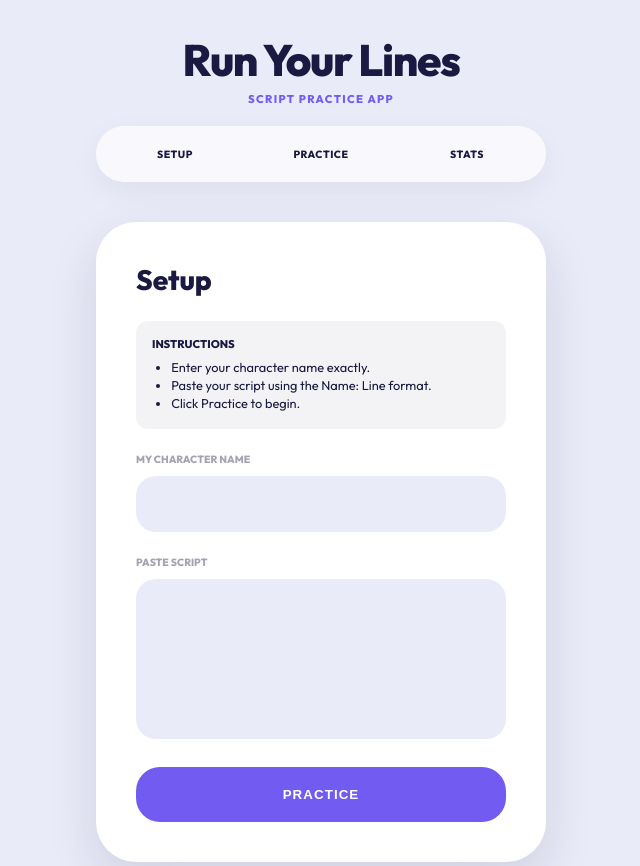
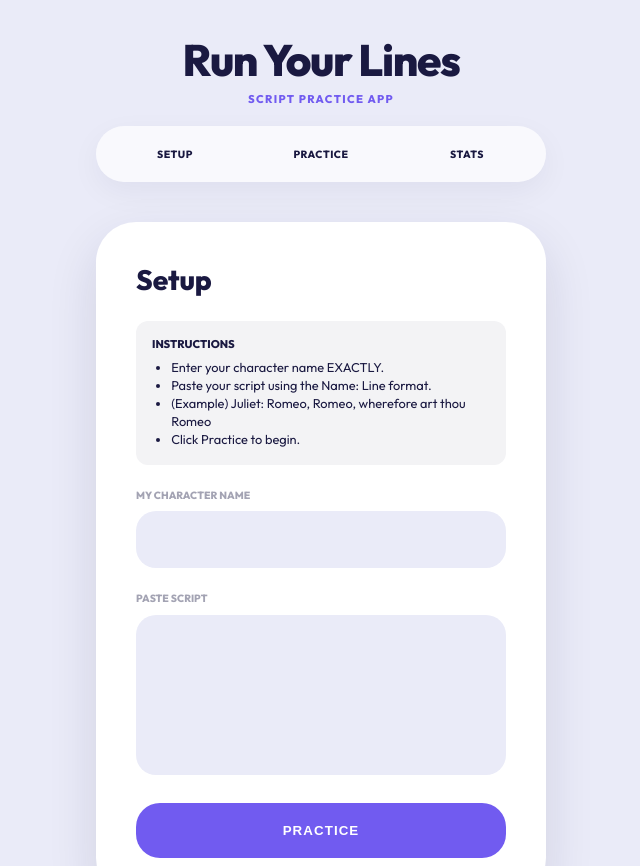
Before and after one commit to reneemandel/DGMDE28-FinalProject, a React (Vite) app: page /DGMDE28-FinalProject/settings in a window 1280 px wide. Shown: the top 866 px of the page, without its empty margins (319-959 px from the left). Built offline with nearby package versions, Linux system fonts and the light colour scheme.

Commit message:
added all comments

```diff
--- a/src/game.jsx
+++ b/src/game.jsx
@@ -92,46 +92,57 @@ function Game({ script, ratings, setRatings }) {
 
     return (
         <div>
+            {/* Mastery Progress Section: Displays how many lines the user has memorized */}
             <div className="mastery-card">
                 <div className="progress-header">
                     <span className="progress-label">Mastered</span>
+                     {/* Displays the 'Got it' count vs the total lines for this character */}
                     <span className="progress-value">{masteredCount} / {userLines.length}</span>
                 </div>
+                 {/* Visual Progress Bar container */}
                 <div className="progress-bg">
                     <div className="progress-fill" style={{ width: `${masteryProgress}%` }}></div>    {/* CSS width to grow and shrink based on the masteryProgress variable. */}
                 </div>
             </div>
 
-            {/* Ternary Rendering*/}
+            {/* Ternary Rendering:
+            This checks if 'cueLine' has a value.
+            If TRUE (cueLine exists): Renders the cue line UI showing who spoke last.
+            If FALSE (cueLine is null): Renders the 'First Line' UI. */}
             {cueLine ? (
                 <div className="cue-card">
                     <span className="cue-label">Cue from {cueLine.character}</span>
                     <p className="cue-text">"{cueLine.text}"</p>
                 </div>
             ) : (
+
+                /* The 'False' result */
                 <div className="no-cue-card">
                     <span className="no-cue-label">You have the First Line...</span>
                     <p className="no-cue-text">Good luck!</p>
                 </div>
             )}
 
-            <div className="flashcard"> {/* not revealed or rated, show this HTML */}
+            <div className="flashcard"> {/*  This block only displays if the line is NOT yet revealed AND a rating hasn't been selected. */}
                 {!revealed && !currentRating && (
                     <div className="text-center">
+                         {/* JSX Expressions: Injecting dynamic data from state into the UI */}
                         <p className="hidden-label">
                             {currentLine.character}: Line Hidden
                         </p>
+                        {/* Event Handling: Using an anonymous arrow function to update state on click */}
                         <button className="btn-primary" onClick={() => setRevealed(true)}>Reveal Line</button>
                     </div>
                 )}
 
+                {/* This displays the revealed line and the rating options once 'revealed' is true */}
                 {revealed && !currentRating && (
                     <div className="revealed-view">
                         <p className="revealed-text">
                             "{currentLine.text}"
                         </p>
                         <div className="rating-grid">
-                            {/* Passing args to events  */}
+                            {/* Passing Arguments to Event Handlers: We use an arrow function pattern () => function(arg) to pass specific rating strings back to the handler function. */}
                             <button className="rating-btn perfect" onClick={() => rateLine('Got it')}>GOT IT</button>
                             <button className="rating-btn close" onClick={() => rateLine('Close')}>CLOSE</button>
                             <button className="rating-btn missed" onClick={() => rateLine('Missed it')}>MISSED</button>
@@ -139,6 +150,7 @@ function Game({ script, ratings, setRatings }) {
                     </div>
                 )}
 
+                {/* If currentRating is not null, the second part of the && expression executes. This shows the confirmation of the rating and the button to proceed. */}
                 {currentRating && (
                     <div className="text-center">
                         <p className="rating-status-text">
@@ -152,32 +164,41 @@ function Game({ script, ratings, setRatings }) {
     );
 }
 
+{/* Destructured Props (Week 10): Extracting 'onSave' directly from the props object. */}
 function Settings({ onSave }) {
     var [text, setText] = useState(""); //initialize the strings with "" and the boolean with false.
     var [char, setChar] = useState("");
     var [saved, setSaved] = useState(false);
 
     var handlePractice = (e) => {
-        // preventDefault
+        // This stops the browser from refreshing the whole page when the button is clicked.
         e.preventDefault();
+        // If the user didn't type a name or paste a script, stop here and do nothing.
         if (!text || !char) return;
 
+        // Take the big block of text and turn it into a list (array) of individual lines.
         var lines = text.split('\n');
         var linesArray = [];
         var currentLineObj = null;
 
+        // Now, look at every line in that list one by one.
         lines.forEach(rawLine => {
+            // Clean up any extra spaces at the start or end of the line.
             var line = rawLine.trim();
-            if (!line) return;
+            if (!line) return; // If the line is totally empty, just skip it.
 
+             // If the line has a colon, we know a new character is starting to talk.
             if (line.includes(':')) {
+                 // Split the line at the colon to separate the name from the dialogue.
                 var parts = line.split(':');
                 var character = parts[0]?.trim();
                 var textContent = parts.slice(1).join(':').trim();
 
+                 // Create a new "object" for this line with the name and the text.
                 currentLineObj = {
                     character,
                     text: textContent,
+                     // Check if this line belongs to the user. We use lowercase so it matches even if they didn't get the capitalization perfect.
                     isYours: character.toLowerCase() == char.toLowerCase() //case sensitive fix
                 };
                 linesArray.push(currentLineObj);
@@ -185,11 +206,12 @@ function Settings({ onSave }) {
                 currentLineObj.text += " " + line;
             }
         });
-
+         // If we successfully found some lines, save them to the app.
         if (linesArray.length > 0) {
-            onSave(linesArray);
-            setSaved(true);
+            onSave(linesArray); // Send the data up to the main MyApp component.
+            setSaved(true); // Update the state so the "Go Practice" button shows up.
         } else {
+            // If we couldn't find any names followed by colons, tell the user.
             alert("Format error: Use Name: Line");
         }
     };
@@ -197,16 +219,18 @@ function Settings({ onSave }) {
     return (
         <div className="main-card">
             <h2 className="card-title">Setup</h2>
-
+            {/* static box of text that explains how to use the app to the user. */}
             <div className="instruction-box">
                 <p className="instruction-title">Instructions</p>
                 <ul className="instruction-list">
-                    <li>Enter your character name exactly.</li>
+                    <li>Enter your character name EXACTLY.</li>
                     <li>Paste your script using the Name: Line format.</li>
+                    <li>(Example) Juliet: Romeo, Romeo, wherefore art thou Romeo</li>
                     <li>Click Practice to begin.</li>
                 </ul>
             </div>
 
+            {/* When the user clicks the button at the bottom, this form triggers the 'handlePractice' function. */}
             <form onSubmit={handlePractice}>
                 <div className="form-group">
                     <label className="form-label">My Character Name</label>
@@ -215,11 +239,14 @@ function Settings({ onSave }) {
                 </div>
                 <div className="form-group">
                     <label className="form-label">Paste Script</label>
+                    {/* link the box to our 'text' variable. */}
                     <textarea className="textarea" value={text} onChange={(e) => setText(e.target.value)} />
                 </div>
+                 {/* This is the trigger for the form. Clicking this runs the 'handlePractice' logic. */}
                 <button className="btn-primary" type="submit" style={{ width: '100%' }}>Practice</button>
             </form>
 
+            {/* If the user successfully saved a script, we show a big blue "Go Practice" button to move them to the next screen. */}
             {saved && (
                 <Link to="/" style={{ textDecoration: 'none' }}>
                     <button className="btn-primary" style={{ width: '100%', marginTop: '1rem' }}>Go Practice</button>
@@ -229,28 +256,36 @@ function Settings({ onSave }) {
     );
 }
 
-//Perfect, Almost, and Missed buckets and logic on when to show them to review
+// This component shows the final results, sorting them into "buckets" for the user to review.
 function PlayerStats({ ratings, onRunAgain, onPracticeWeak }) {
+     // These variables act like switches to show or hide the lists of lines when the user clicks them.
     var [missedOpen, setMissedOpen] = useState(false);
     var [closeOpen, setCloseOpen] = useState(false);
 
+    // Here we take the big list of everything the user did and filter it into smaller, specific lists.
+    // We create a list for perfect lines, one for "almost" lines, and one for total misses.
     var nailedLines = ratings.filter(r => r.status == 'Got it');
     var closeLines = ratings.filter(r => r.status == 'Close');
     var missedLines = ratings.filter(r => r.status == 'Missed it');
+    // This list catches anything that wasn't perfect, so the user can study just their "weak" spots.
     var weakLines = ratings.filter(r => r.status != 'Got it');
 
     return (
         <div>
+            {/* This grid shows the summary cards. We use .length to find the count for each category. */}
             <div className="stats-grid">
                 <div className="stat-card"><div className="stat-value">{nailedLines.length}</div><div className="stat-label">Perfect</div></div>
                 <div className="stat-card"><div className="stat-value">{closeLines.length}</div><div className="stat-label">Almost</div></div>
                 <div className="stat-card"><div className="stat-value">{missedLines.length}</div><div className="stat-label">Missed</div></div>
             </div>
 
+            {/* We only show this section if there is at least one missed line to look at. */}
             {missedLines.length > 0 && (
                 <div className="list-wrapper">
+                    {/* When this header is clicked, it "toggles" the missedOpen variable between true and false. */}
                     <div className="list-header review" onClick={() => setMissedOpen(!missedOpen)}>
                         <p>Review Missed Lines: {missedLines.length}</p>
+                        {/* The label changes from 'Show' to 'Hide' automatically based on the state. */}
                         <span>{missedOpen ? 'Hide' : 'Show'}</span>
                     </div>
                     {/* Using index 'i' as key */}
@@ -260,19 +295,23 @@ function PlayerStats({ ratings, onRunAgain, onPracticeWeak }) {
                 </div>
             )}
 
+            {/* Almost Section*/}
             {closeLines.length > 0 && (
                 <div className="list-wrapper">
+                    {/* Toggles the 'closeOpen' switch to show or hide this specific list. */}
                     <div className="list-header" onClick={() => setCloseOpen(!closeOpen)}>
                         <p>Review Almost Lines: {closeLines.length}</p>
                         <span>{closeOpen ? 'Hide' : 'Show'}</span>
                     </div>
                     {/* Using index 'i' as key */}
+                    {/* Loops through the 'closeLines' list and displays them on the page. */}
                     {closeOpen && closeLines.map((l, i) => (
                         <div className="list-item" key={i}><p>{l.text}</p></div>
                     ))}
                 </div>
             )}
 
+            {/* Summary Box: The final actions the user can take. */}
             <div className="summary-card">
                 <Link to="/" style={{ textDecoration: 'none' }}>
                     {/* (onClick= ) When the button is clicked, it triggers the logic back up in the main app to reset the script.  */}
@@ -288,8 +327,9 @@ function PlayerStats({ ratings, onRunAgain, onPracticeWeak }) {
     );
 }
 
-// Logic Component - handles the state data
+// Logic Component - This is the top-level component that manages all the data.
 export default function MyApp() {
+     {/* Global State: These variables hold the script and the user's progress so they can be shared across all screens. */}
     var [script, setScript] = useState([]);
     var [ratings, setRatings] = useState([]);
     var [fullScript, setFullScript] = useState([]);
@@ -303,22 +343,29 @@ export default function MyApp() {
         }
     }, []);
 
+    {/* This function handles saving a new script. */}
     var saveScript = (data) => {
-        setFullScript(data);
-        setScript(data);
-        setRatings([]);
+        setFullScript(data); // Save the original copy.
+        setScript(data); // Set the current practice copy.
+        setRatings([]); // Reset the scores to zero.
         localStorage.setItem("runLines_script", JSON.stringify(data));
     };
 
+     {/* Resets the session so the user can try the whole thing again. */}
     var handleRunAgain = () => {
         setScript(fullScript);
         setRatings([]);
     };
 
+       {/* This is the "Study Weak Lines" logic. It creates a custom practice session using only the lines the user struggled with. */}
     var handlePracticeWeak = () => {
+        // Step 1: Find the text of every line that wasn't 'Perfect.'
         var weakLinesText = ratings.filter(r => r.status != 'Got it').map(r => r.text);
+         // Step 2: Filter the whole script.
         var weakOnlyScript = fullScript.filter(l => {
+            // Keep lines from other characters so the user still has their 'cues.'
             if (!l.isYours) return true;
+             // For the user's lines, only keep the ones we identified as 'weak.'
             return weakLinesText.includes(l.text);
         });
         setScript(weakOnlyScript);
@@ -331,8 +378,11 @@ export default function MyApp() {
                 <Header />
                 {/* Routes Component */}
                 <Routes>
+                    {/* The main practice screen */}
                     <Route path="/" element={<Game script={script} ratings={ratings} setRatings={setRatings} />} />
+                    {/* The script input screen */}
                     <Route path="/settings" element={<Settings onSave={saveScript} />} />
+                      {/* The results screen */}
                     <Route path="/stats" element={<PlayerStats ratings={ratings} onRunAgain={handleRunAgain} onPracticeWeak={handlePracticeWeak} />} />                </Routes>
             </div>
         </div>
```
